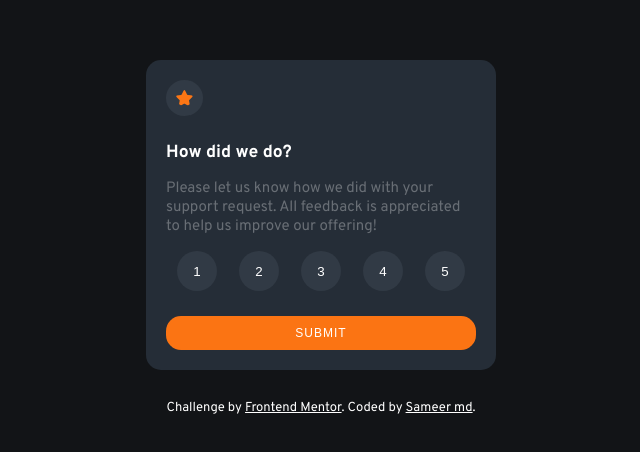
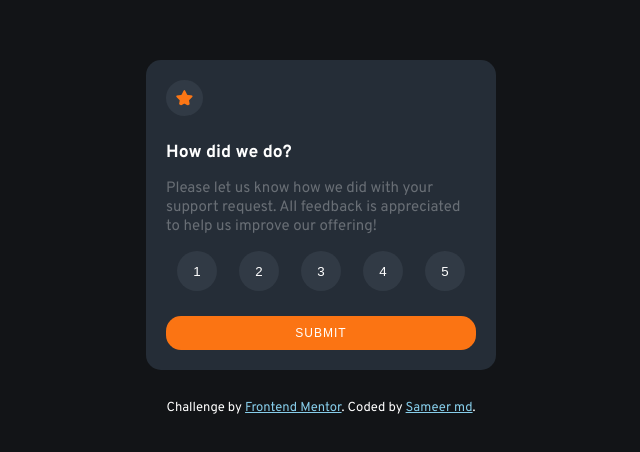
Before and after one commit to Sameermd16/INTERACTIVE-RATING-COMPONENT-HTML-CSS-JAVASCRIPT-, a plain HTML site: page index.html in a window 1280 px wide. Shown: the part 162-614 px from the top of the page, without its empty margins (319-959 px from the left). Drawn offline with Linux system fonts and the light colour scheme.

Commit message:
attribution changes

```diff
--- a/script.js
+++ b/script.js
@@ -19,7 +19,3 @@ buttons.forEach((button) => {
         rating.innerHTML = button.innerHTML;
     })
 })
-
-// buttons.addEventListener("click", () => {
-//     rating.innerHTML = button.innerHTML;
-// })
--- a/style.css
+++ b/style.css
@@ -1,5 +1,4 @@
 @import url('https://fonts.googleapis.com/css2?family=Overpass:wght@400;700&display=swap');
-
 
 .attribution {
   font-size: 11px;
@@ -9,7 +8,7 @@
   font-size: 13px;
 }
 .attribution a {
-  color: white;
+  color: skyblue;
 }
 *{
     margin: 0;
```
